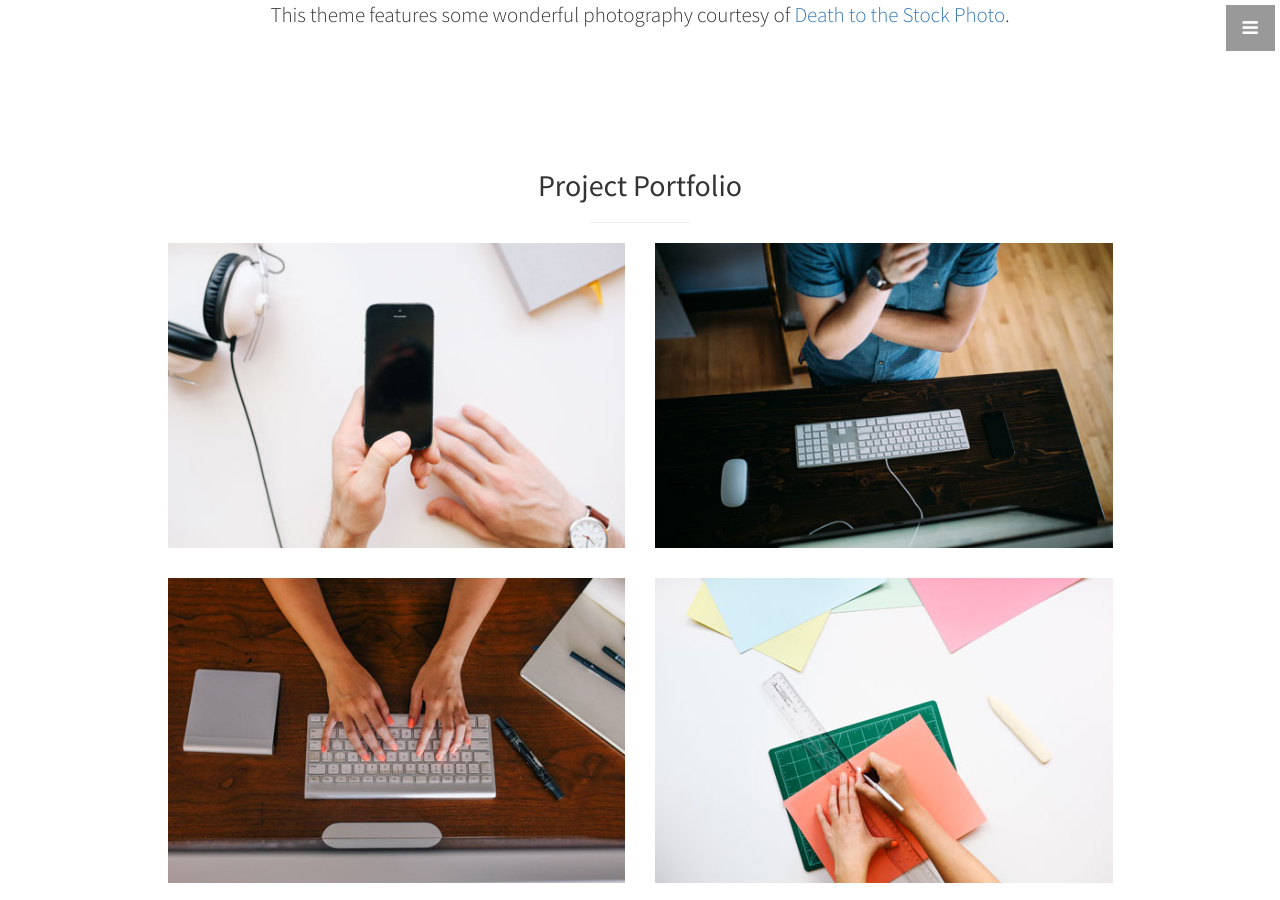
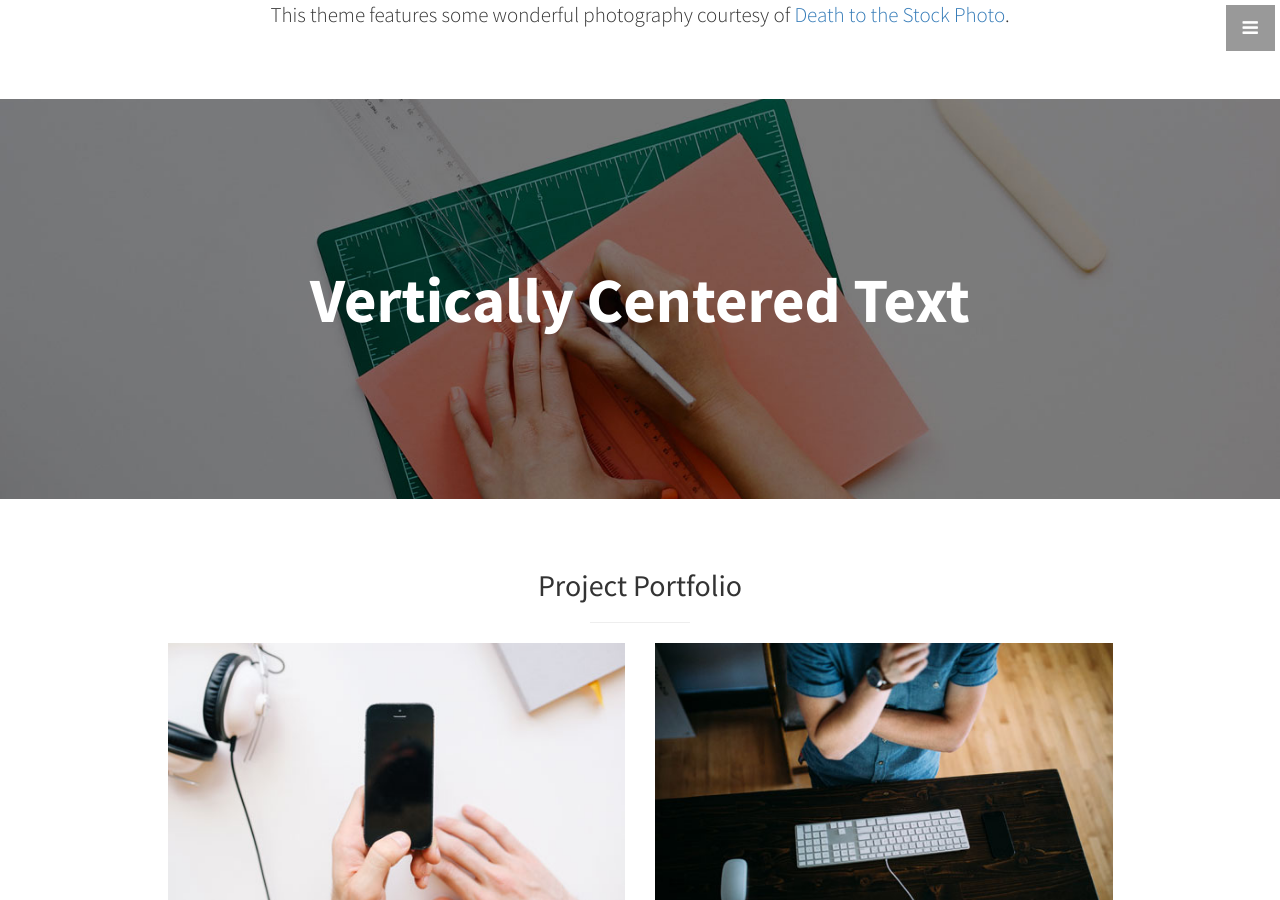
Before and after one commit to SimonButscher/home, a Jekyll site: the page built from index.html, in a window 1280 px wide and 900 px high, scrolled down 1013 px. Built offline with Jekyll 4.4.1, drawn with Linux system fonts in a browser that asks for light colours; some of the changed text lies outside the part shown.

Commit message:
Update front.html

```diff
--- a/_layouts/front.html
+++ b/_layouts/front.html
@@ -8,9 +8,10 @@
   {% include navigation.html %}
   {% include header.html %}
   {% include about.html %}
+  {% include callout.html %}
   {% include portfolio.html %}
   {% include services.html %}
-  {% include callout.html %}
+
 
   {% include call-to-action.html %}
   {% include footer.html %}
```
